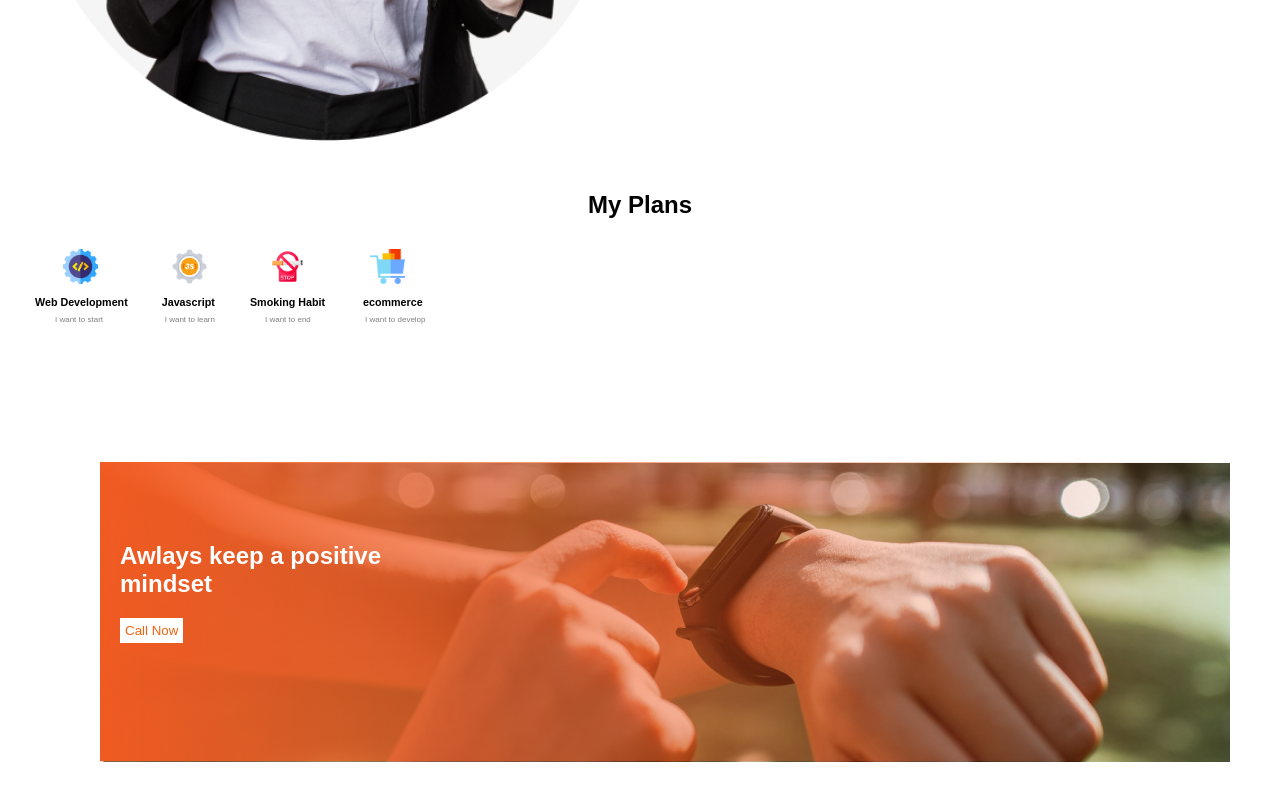
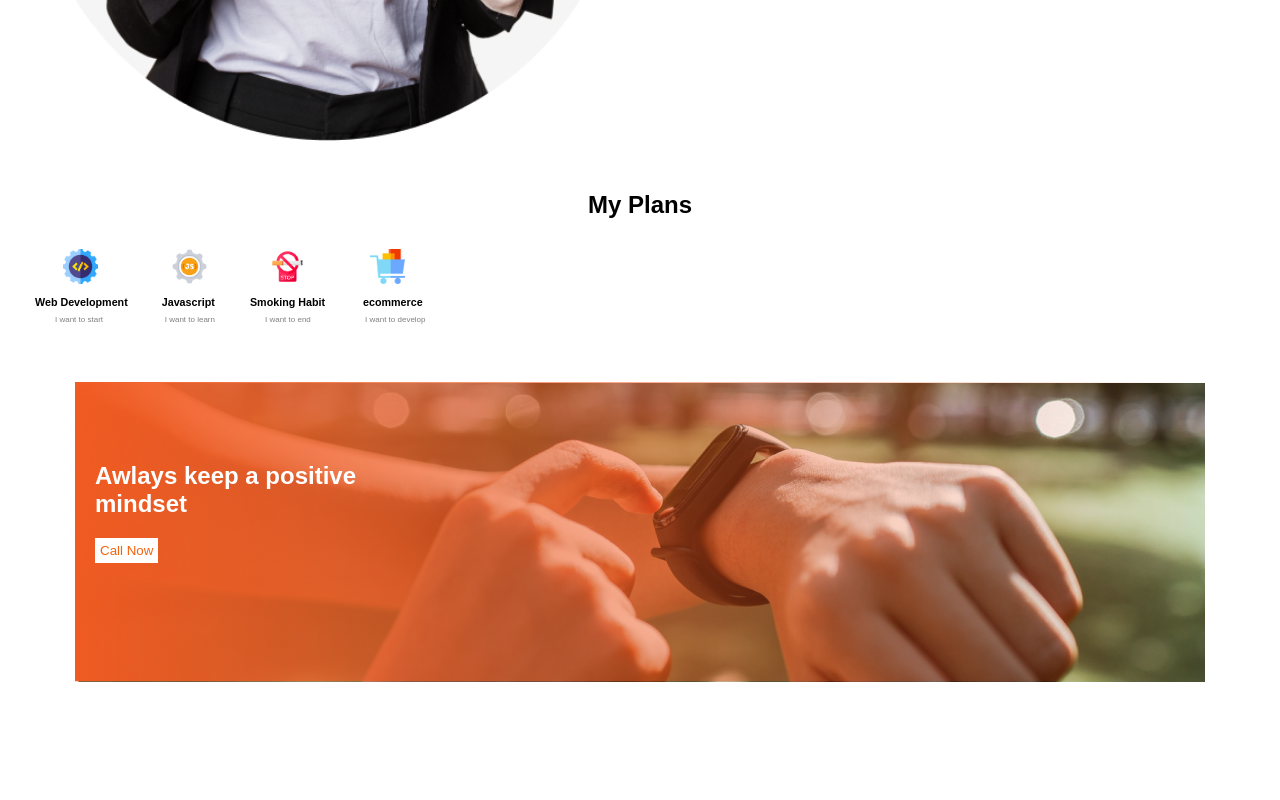
Before and after one commit to jannatulnayeem1/new-year-main, a plain HTML site: page index.html in a window 1280 px wide. Shown: the part 973-1773 px from the top of the page. After the commit the page ends 1665 px from the top, so only its background shows below. Drawn offline with Linux system fonts and the light colour scheme.

Commit message:
first commit

```diff
--- a/css/style.css
+++ b/css/style.css
@@ -134,7 +134,7 @@ body{
 background-image: url(../images/gradient3.png),url(../images/watch.png);
 background-repeat: no-repeat repeat;
 /* background-size: cover; */
-margin: 100px ;
+margin: 10px auto ;
 background-position: right bottom,left top;
 color: #FFFFFF;
 }
```
